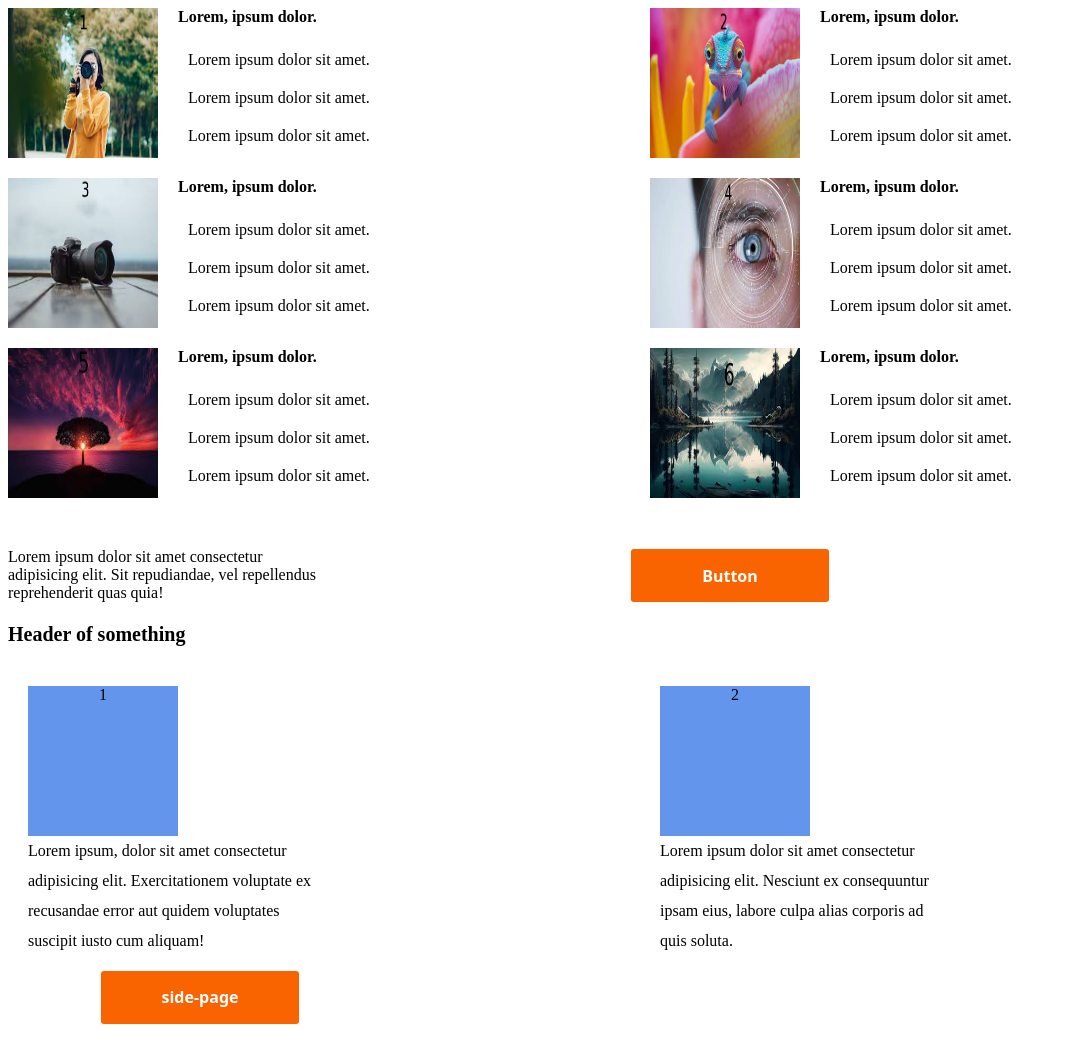
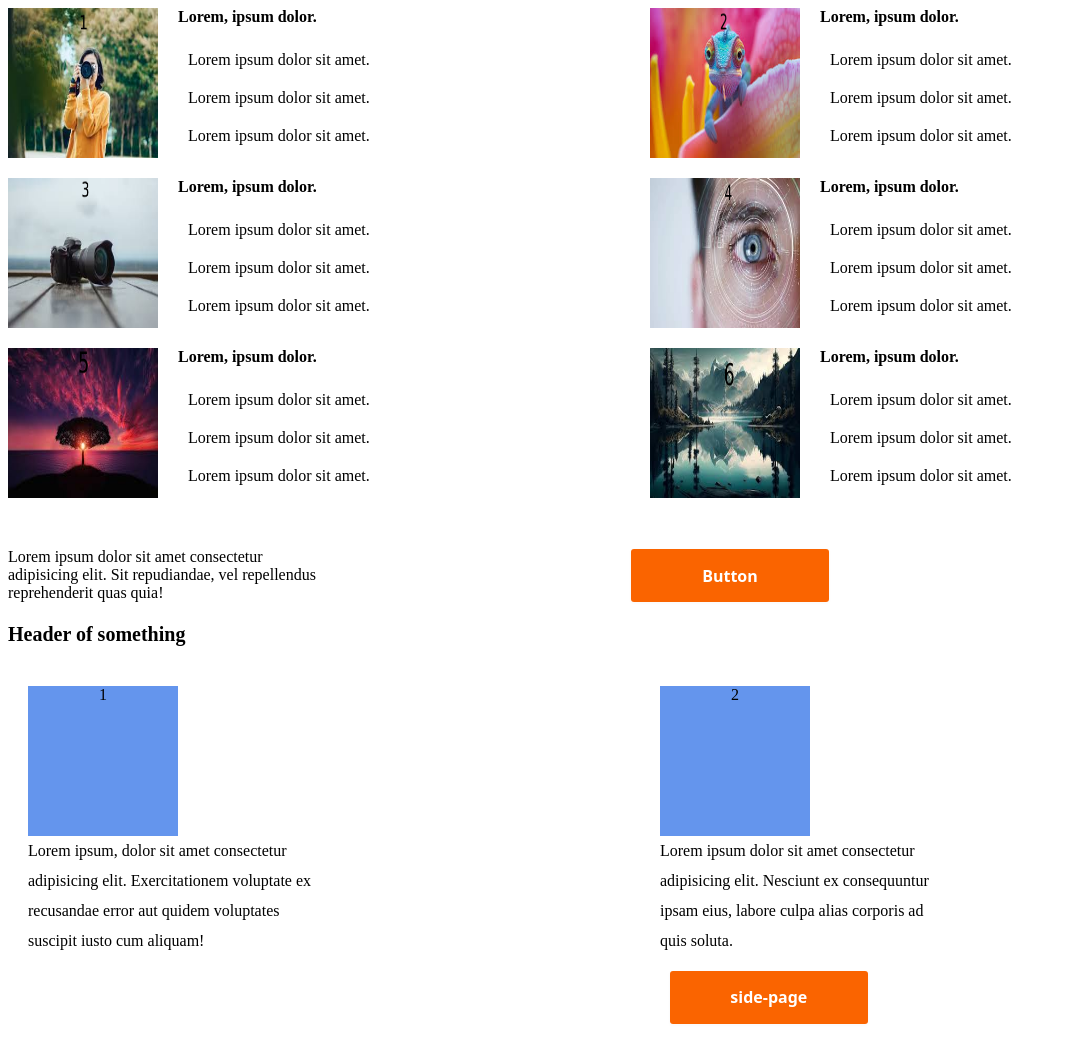
Before and after one commit to githubercrazy/homework, a plain HTML site: page homework/index.html in a window 1280 px wide. Shown: the whole page, without its empty margins (0-1066 px from the left). Drawn offline with Linux system fonts and the light colour scheme.

Commit message:
final final commit

```diff
--- a/homework/style.css
+++ b/homework/style.css
@@ -143,6 +143,9 @@
   display: grid;
   grid-template-columns: repeat(2, 50%);
 }
+.header-button{
+  margin-left: 45%;
+}
 }
 
 @media (max-width: 700px) {
```
